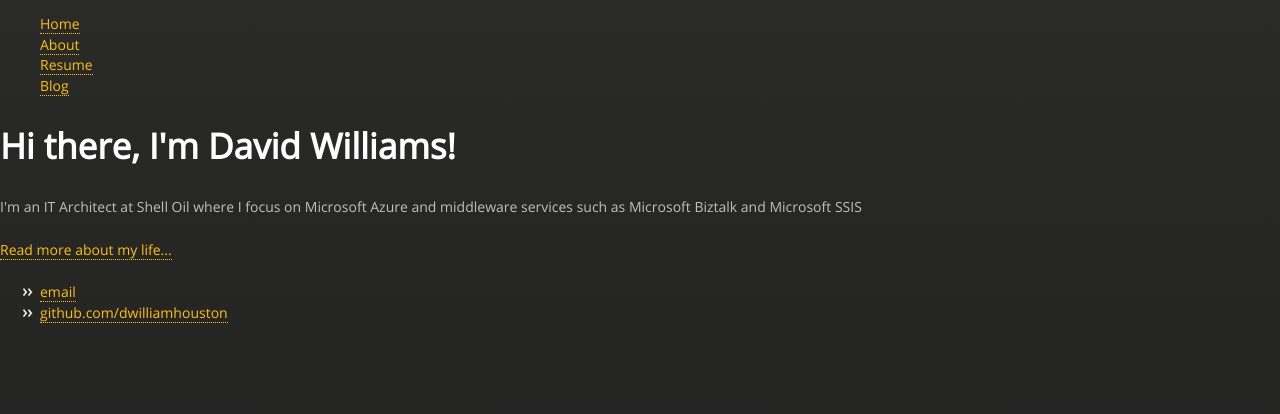
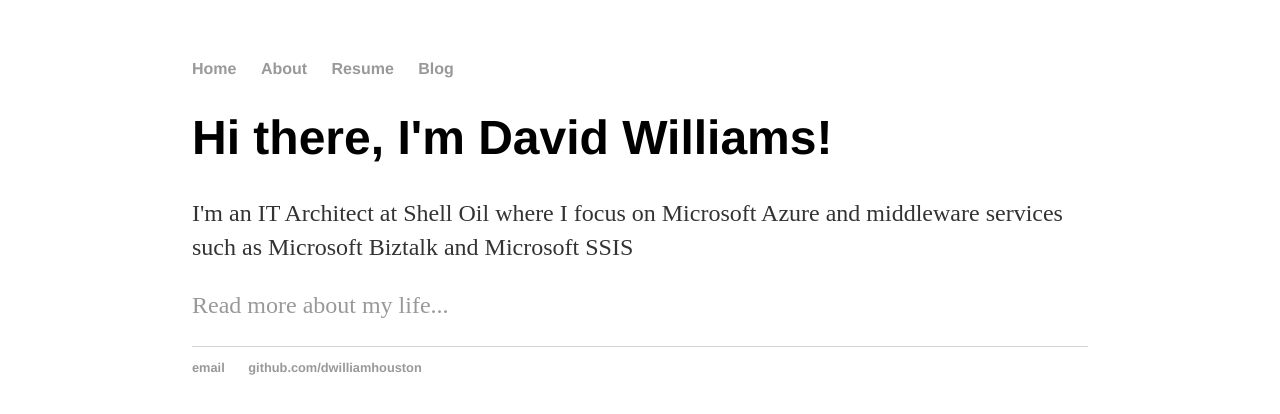
Before and after one commit to dwilliamhouston/dwilliamhouston.github.io, a Jekyll site: the page built from index.html, in a window 1280 px wide. Shown: the top 414 px of the page. Built offline with Jekyll 4.4.1, drawn with Linux system fonts in a browser that asks for light colours.

Commit message:
Update default.html

```diff
--- a/_layouts/default.html
+++ b/_layouts/default.html
@@ -3,20 +3,13 @@
 		<head>
 			<title>{{ page.title }}</title>
 			<!-- link to main stylesheet -->
-			<link rel="stylesheet" href="stylesheets/styles.css">
-    			<link rel="stylesheet" href="stylesheets/pygment_trac.css">
-			<script src="javascripts/respond.js"></script>
-			<!--[if lt IE 9]>
-      				<script src="//html5shiv.googlecode.com/svn/trunk/html5.js"></script>
-    			<![endif]-->
-    			<!--[if lt IE 8]>
-    				<link rel="stylesheet" href="stylesheets/ie.css">
-    			<![endif]-->
+			<link rel="stylesheet" href="css/main.css">
 		</head>
 		<body>
 			<nav>
 	    		<ul>
-				<li><a href="/"Home">Home</a></l> <li><a href="/about">About</a></li>
+				<li><a href="/"Home">Home</a></l>
+				<li><a href="/about">About</a></li>
 	        		<li><a href="/resume">Resume</a></li>
 	        		<li><a href="/blog">Blog</a></li>
 	    		</ul>
```
